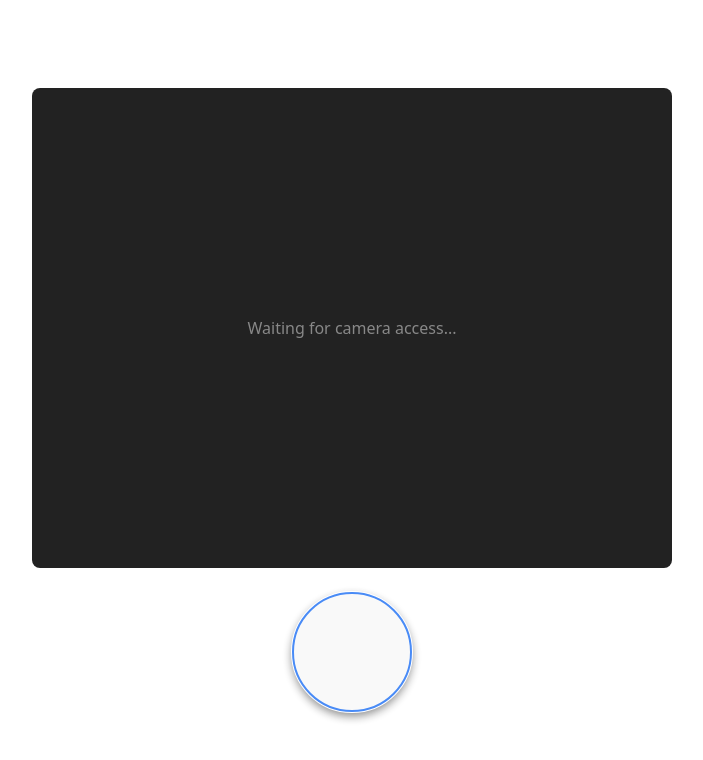
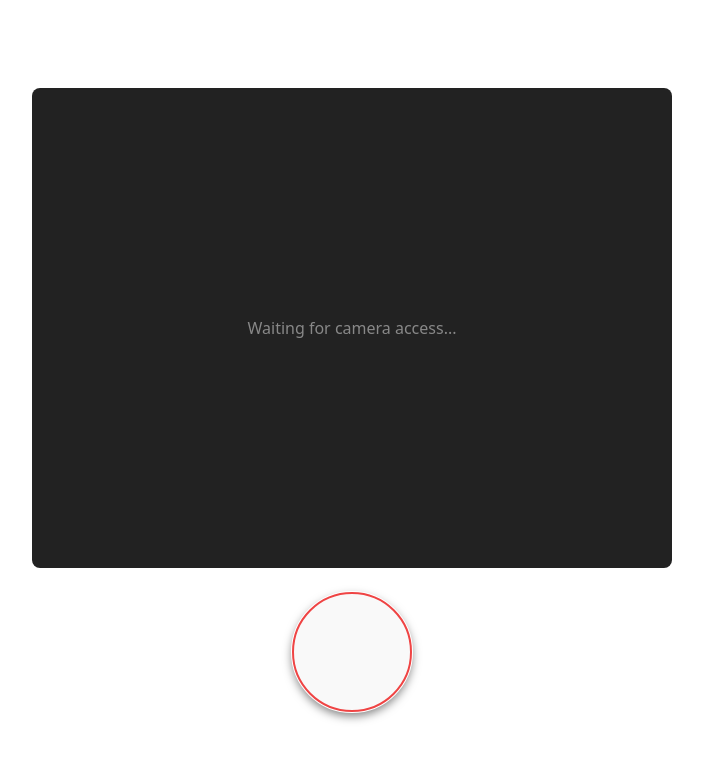
Before and after one commit to jasonsof/video-capture-demo, a React (Vite) app: page / in a window 1280 px wide. Shown: the top 760 px of the page, without its empty margins (288-991 px from the left). Built offline with nearby package versions, Linux system fonts and the light colour scheme; no server answers.

Commit message:
added error state to recorder state

```diff
--- a/src/App.tsx
+++ b/src/App.tsx
@@ -6,11 +6,15 @@ import VideoPreview from './components/VideoPreview'
 import { getMediaRecorder } from './lib/mediaRecorder'
 
 function App() {
-  const [mediaRecorderState, setMediaRecorderState] = useState("inactive");
+  const [recorderState, setRecorderState] = useState<"notready" | "ready" | "recording">("notready");
   const [mediaStream, setMediaStream] = useState<MediaStream | null>(null);
   const [recordedFile, setRecordedFile] = useState<File | null>(null)
   const mediaRecorderRef = useRef<MediaRecorder | null>(null);
   const blobChunksRef = useRef<Blob[]>([]);
+
+  useEffect(() => {
+    setupRecorder();
+  }, []);
 
   const setupRecorder = async () => {
     if(!mediaRecorderRef.current) {
@@ -19,6 +23,7 @@ function App() {
 
       mediaRecorderRef.current = mediaRecorder;
       setMediaStream(stream);
+      setRecorderState("ready");
 
       mediaRecorderRef.current.ondataavailable = (e) => {
         if(e.data && e.data.size > 0) blobChunksRef.current.push(e.data);
@@ -28,20 +33,16 @@ function App() {
         const blob = new Blob(blobChunksRef.current);
         const file = new File([blob], "file1.webm", { type: "video/webm" });
         setRecordedFile(file);
+        setRecorderState("ready");
       };
     }
   }
-
-  useEffect(() => {
-    setupRecorder();
-  }, []);
 
   const toggleRecording = async () => {
     if(mediaRecorderRef.current?.state == "recording") {
       mediaRecorderRef.current.stop();
       mediaRecorderRef.current.stream.getTracks().forEach(track => track.stop());
       mediaRecorderRef.current = null;
-      setMediaRecorderState("inactive");
       return;
     }
 
@@ -53,14 +54,14 @@ function App() {
 
     await setupRecorder();
     mediaRecorderRef.current?.start();
-    setMediaRecorderState("recording");
+    setRecorderState("recording");
   };
 
   return (
     <div className='container'>
       <VideoPreview finalFile={recordedFile} previewStream={mediaStream} />
       <RecordButton
-        state={mediaRecorderState}
+        state={recorderState}
         onClick={toggleRecording}
       />
     </div>
--- a/src/components/RecordButton.tsx
+++ b/src/components/RecordButton.tsx
@@ -4,14 +4,31 @@ type RecordButtonProps = {
 }
 
 function RecordButton({ state, onClick }: RecordButtonProps) {
-  const stateClass = state === "recording"
-    ? "record-button--recording"
-    : "record-button--ready"
+  console.log("state =", state)
+
+  let stateClass;
+  switch(state) {
+    case "recording":
+      stateClass = "record-button--recording";
+      break;
+    case "ready":
+      stateClass = "record-button--ready";
+      break;
+    case "notready":
+      stateClass = "record-button--error";
+      break;
+  }
+
+  const handleClick = () => {
+    if(state === "notready") return
+
+    onClick()
+  }
 
   return (
     <button
       className={`record-button ${stateClass}`}
-      onClick={onClick}
+      onClick={handleClick}
     />
   )
 }
```
